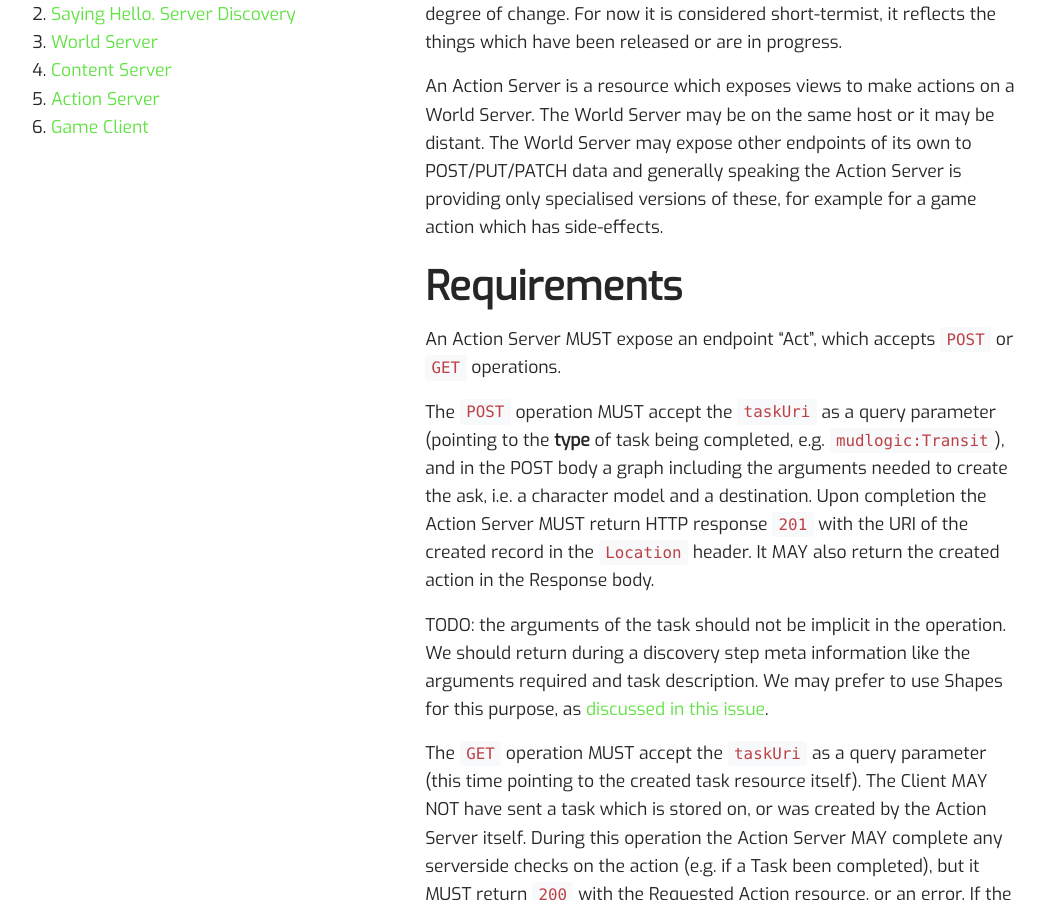
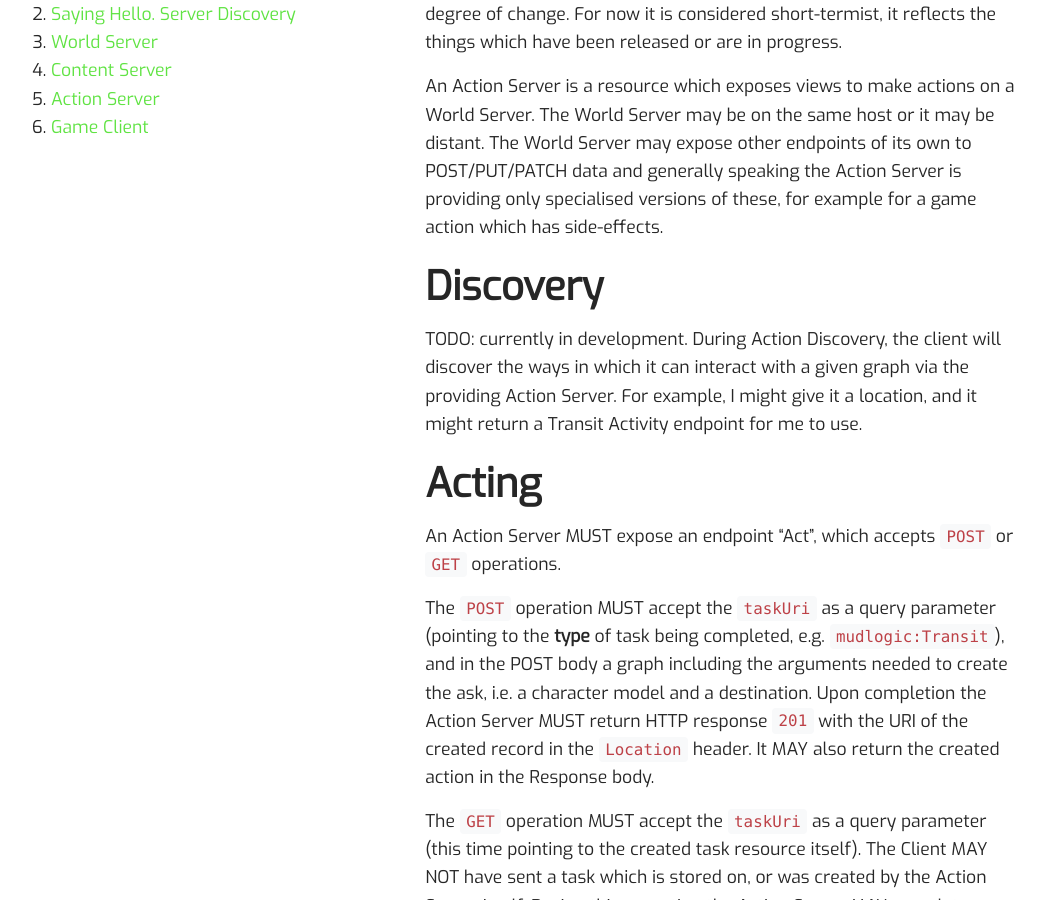
Before and after one commit to Multi-User-Domain/Multi-User-Domain.github.io, a Jekyll site: the page built from _docs/05-action-server.md, in a window 1280 px wide and 900 px high, scrolled down 486 px. Shown: the whole window, without its empty margins (129-1174 px from the left). Built offline with Jekyll 4.4.1, drawn with Linux system fonts in a browser that asks for light colours; nearby versions of some CDN libraries.

Commit message:
updated Action Server content

```diff
--- a/_docs/05-action-server.md
+++ b/_docs/05-action-server.md
@@ -10,24 +10,26 @@ lang-ref: action-server
 
 An Action Server is a resource which exposes views to make actions on a World Server. The World Server may be on the same host or it may be distant. The World Server may expose other endpoints of its own to POST/PUT/PATCH data and generally speaking the Action Server is providing only specialised versions of these, for example for a game action which has side-effects.
 
-# Requirements
+# Discovery
+
+TODO: currently in development. During Action Discovery, the client will discover the ways in which it can interact with a given graph via the providing Action Server. For example, I might give it a location, and it might return a Transit Activity endpoint for me to use.
+
+# Acting
 
 An Action Server MUST expose an endpoint "Act", which accepts `POST` or `GET` operations.
 
 The `POST` operation MUST accept the `taskUri` as a query parameter (pointing to the **type** of task being completed, e.g. `mudlogic:Transit`), and in the POST body a graph including the arguments needed to create the ask, i.e. a character model and a destination. Upon completion the Action Server MUST return HTTP response `201` with the URI of the created record in the `Location` header. It MAY also return the created action in the Response body.
 
-TODO: the arguments of the task should not be implicit in the operation. We should return during a discovery step meta information like the arguments required and task description. We may prefer to use Shapes for this purpose, as [discussed in this issue](https://github.com/Multi-User-Domain/mud-jena/issues/16).
-
 The `GET` operation MUST accept the `taskUri` as a query parameter (this time pointing to the created task resource itself). The Client MAY NOT have sent a task which is stored on, or was created by the Action Server itself. During this operation the Action Server MAY complete any serverside checks on the action (e.g. if a Task been completed), but it MUST return `200` with the Requested Action resource, or an error. If the task is returned completed, then the Action Server SHOULD effect any changes to local datastores (if it is also a World Server, for example), and the Client SHOULD effect the changes to other data stores. The reasons for this [are outlined in this open issue about trust](https://github.com/Multi-User-Domain/Multi-User-Domain.github.io/issues/2).
 
 The Action Server MUST advertise the endpoint through the [MUD Discovery]({{ 'docs/11-server-discovery' | relative_url }}) mechanism.
 
-# Features
+## Features
 
-## Action Pre-requisites
+### Action Pre-requisites
 
 An Action MAY have pre-conditions which must be true in order for the action to be carried out. This is the responsibility of the Action's endpoint to define and enforce. It MAY read the pre-condition from a data-entry on the Action, or it can be hardcoded in the endpoint's logic, depending on the developer's preference.
 
-## Tasks
+### Tasks
 
 A Task is an Action of type `time:Interval`. It has a duration, a start-time, an end-time (which may be delayed if the task is paused), and `mudlogic:endState` consequences (which model the changes in state when the action is completed).
```
